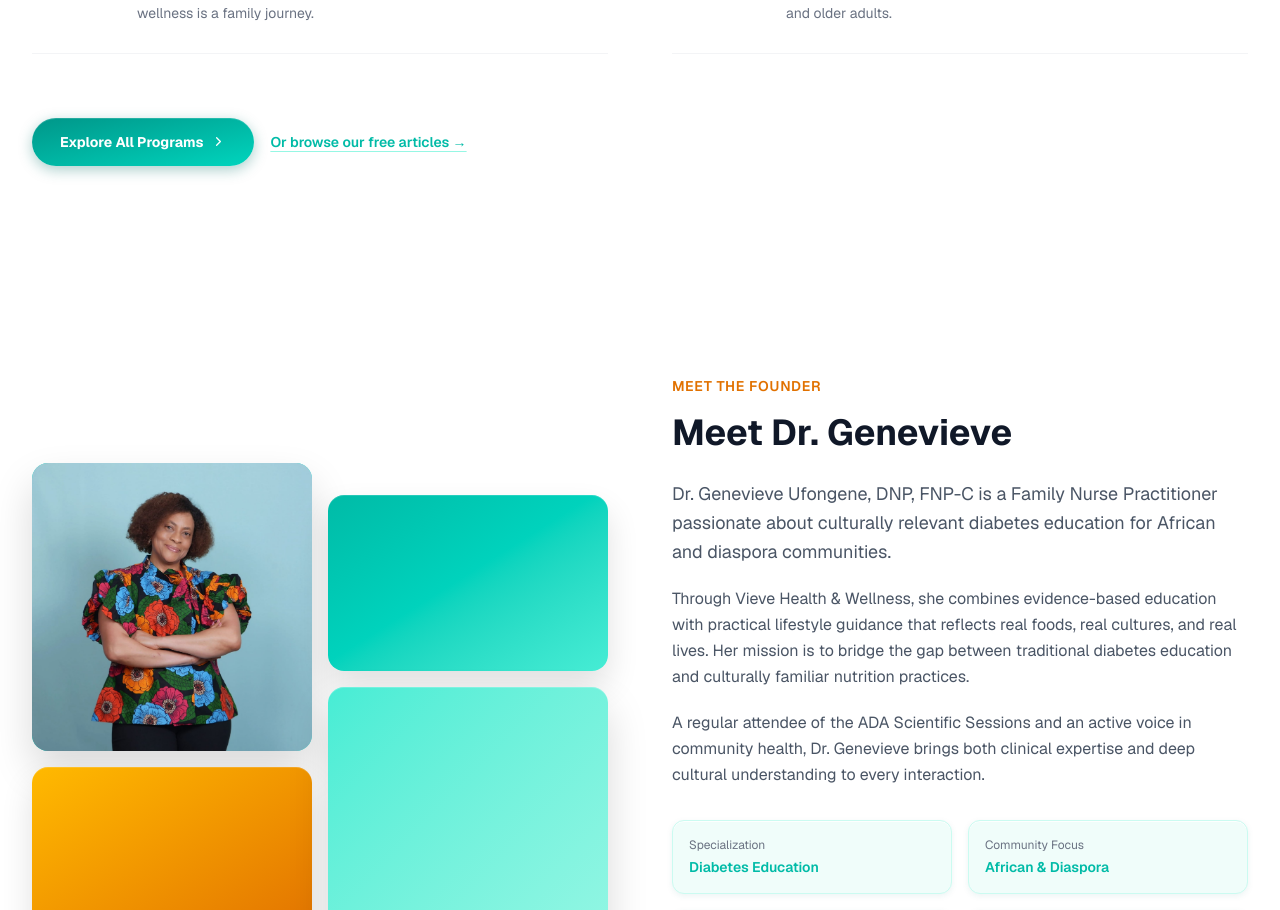
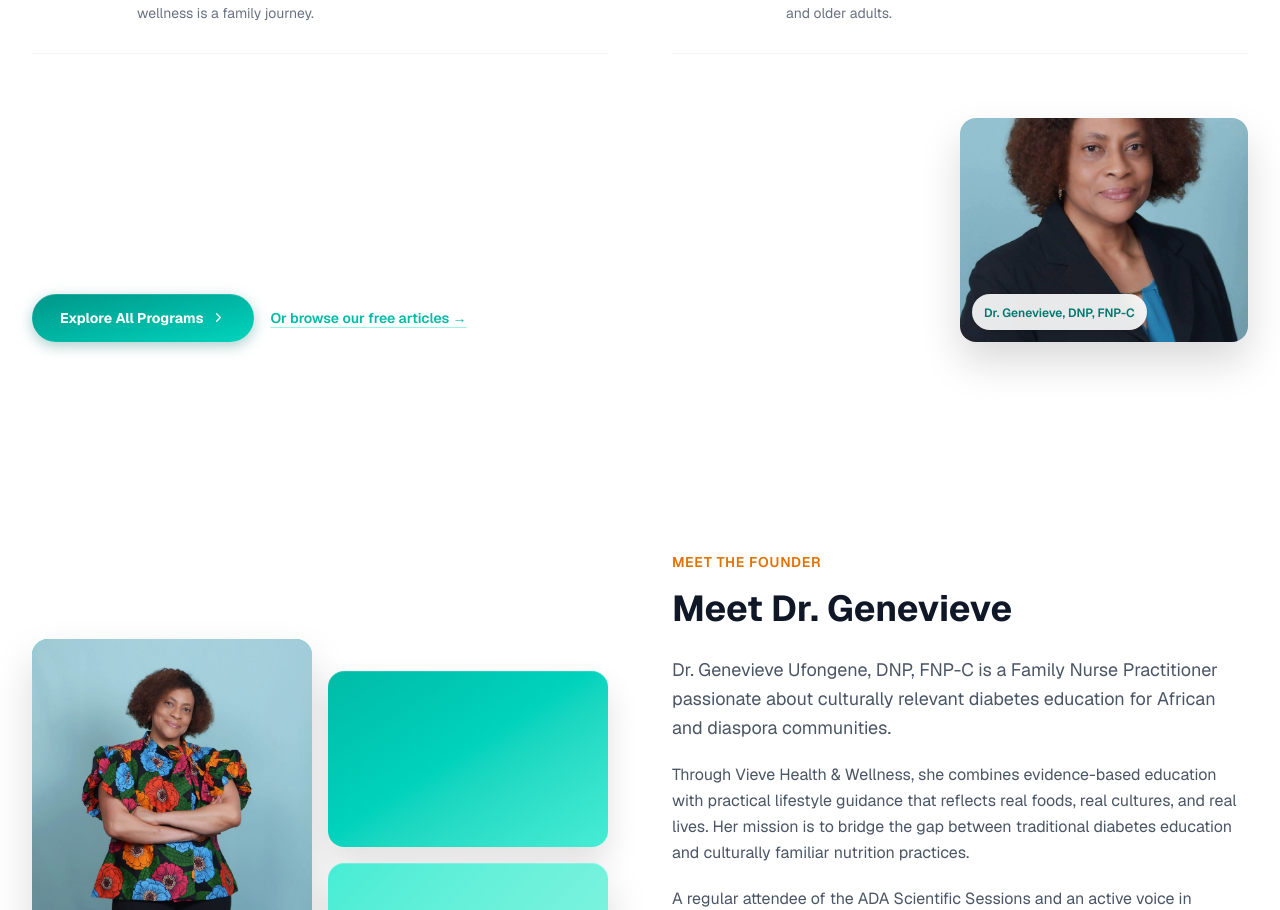
Before and after one commit to nefnakhe/vieve-health-wellness, a Next.js app: page / in a window 1280 px wide. Shown: the part 2596-3506 px from the top of the page. Built offline with nearby package versions, Linux system fonts and the light colour scheme.

Commit message:
feat(home): add Dr Genevieve clinical photo to bottom right of Explore All Programs section

```diff
--- a/src/app/page.tsx
+++ b/src/app/page.tsx
@@ -375,8 +375,10 @@ export default function Home() {
             ))}
           </div>
 
-          {/* CTA */}
-          <div className="flex flex-col sm:flex-row items-center gap-4 pt-2">
+          {/* CTA + Dr. Genevieve clinical photo */}
+          <div className="flex flex-col lg:flex-row items-start lg:items-end justify-between gap-8 pt-2">
+            {/* Buttons */}
+            <div className="flex flex-col sm:flex-row items-center gap-4">
               <Link
                 href="/work-with-me"
                 className={[
@@ -395,6 +397,23 @@ export default function Home() {
               >
                 Or browse our free articles →
               </Link>
+            </div>
+
+            {/* Dr. Genevieve clinical photo — bottom right */}
+            <div className="relative w-64 h-48 lg:w-72 lg:h-56 rounded-2xl overflow-hidden shadow-2xl shrink-0 self-end"
+              style={{ boxShadow: "0 20px 40px rgba(0,0,0,0.15), inset 0 1px 0 rgba(255,255,255,0.2)" }}
+            >
+              <FadeImage
+                src="/images/team/dr-genevieve-clinical.jpg"
+                alt="Dr. Genevieve Ufongene in a clinical setting"
+                fill
+                className="object-cover object-center"
+              />
+              {/* Subtle label badge */}
+              <div className="absolute bottom-3 left-3 bg-white/90 backdrop-blur-sm px-3 py-1.5 rounded-full shadow">
+                <span className="text-teal-700 font-semibold text-xs">Dr. Genevieve, DNP, FNP-C</span>
+              </div>
+            </div>
           </div>
 
         </div>
```
Lines whose indentation alone changed are shown as unchanged.
